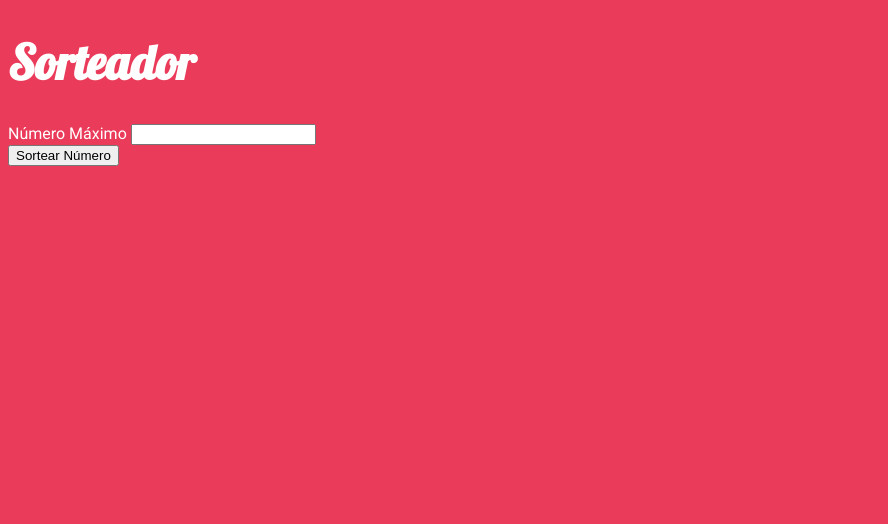
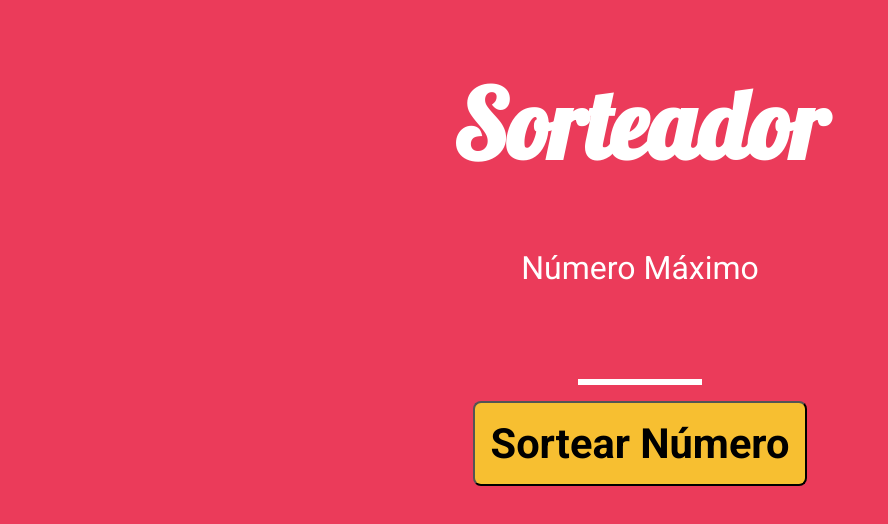
Before and after one commit to AsrielDreemurrGM/Modulo18_Grunt, a website: page src/index.html in a window 1280 px wide. Shown: the whole page, without its empty margins (0-888 px from the left). Drawn offline with Linux system fonts and the light colour scheme.

Commit message:
Continuado Estilização do Site
- Definido Largura Máxima;
- Customizado Botão;
- Criado Variáveis Para as Cores do Botão;
- Customizado Campo "input';

```diff
--- a/src/styles/main.less
+++ b/src/styles/main.less
@@ -2,6 +2,8 @@
 @fonteDoTitulo: Lobster, cursive;
 @corDoTexto: #fff;
 @corDeFundo: #eb3b5a;
+@corDoTextoDoBotao: #000;
+@corDeFundoDoBotao: #f7bf31;
 
 body {
     background-color: @corDeFundo;
@@ -13,3 +15,35 @@ h1 {
     font-family: @fonteDoTitulo;
     font-size: 3em;
 }
+
+main {
+    max-width: 960px;
+    width: 100%;
+    margin: 0 auto;
+    font-size: 2em;
+    text-align: center;
+}
+
+button {
+    padding: 16px;
+    cursor: pointer;
+    font-weight: bold;
+    font-size: 1.3em;
+    margin-top: 16px;
+    border-radius: 8px;
+    background-color: @corDeFundoDoBotao;
+    color: @corDoTextoDoBotao;
+    font-family: @fontePrincipal;
+}
+
+input {
+    display: block;
+    margin: 16px auto 0;
+    font-size: 2em;
+    max-width: 120px;
+    border: none;
+    background-color: transparent;
+    text-align: center;
+    color: #fff;
+    border-bottom: 6px solid #fff;
+}
```
Also changed, not shown: dev/styles/main.css.
